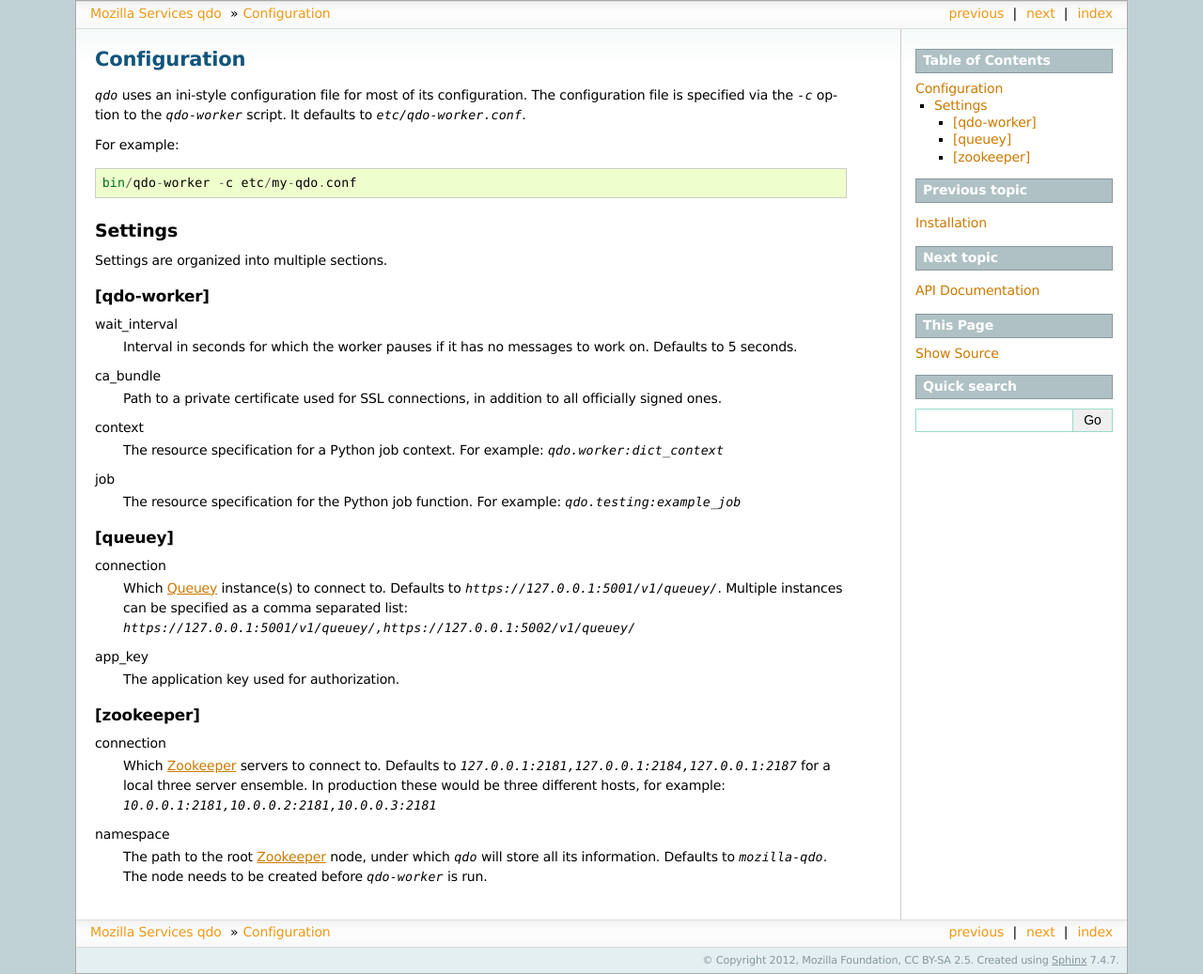
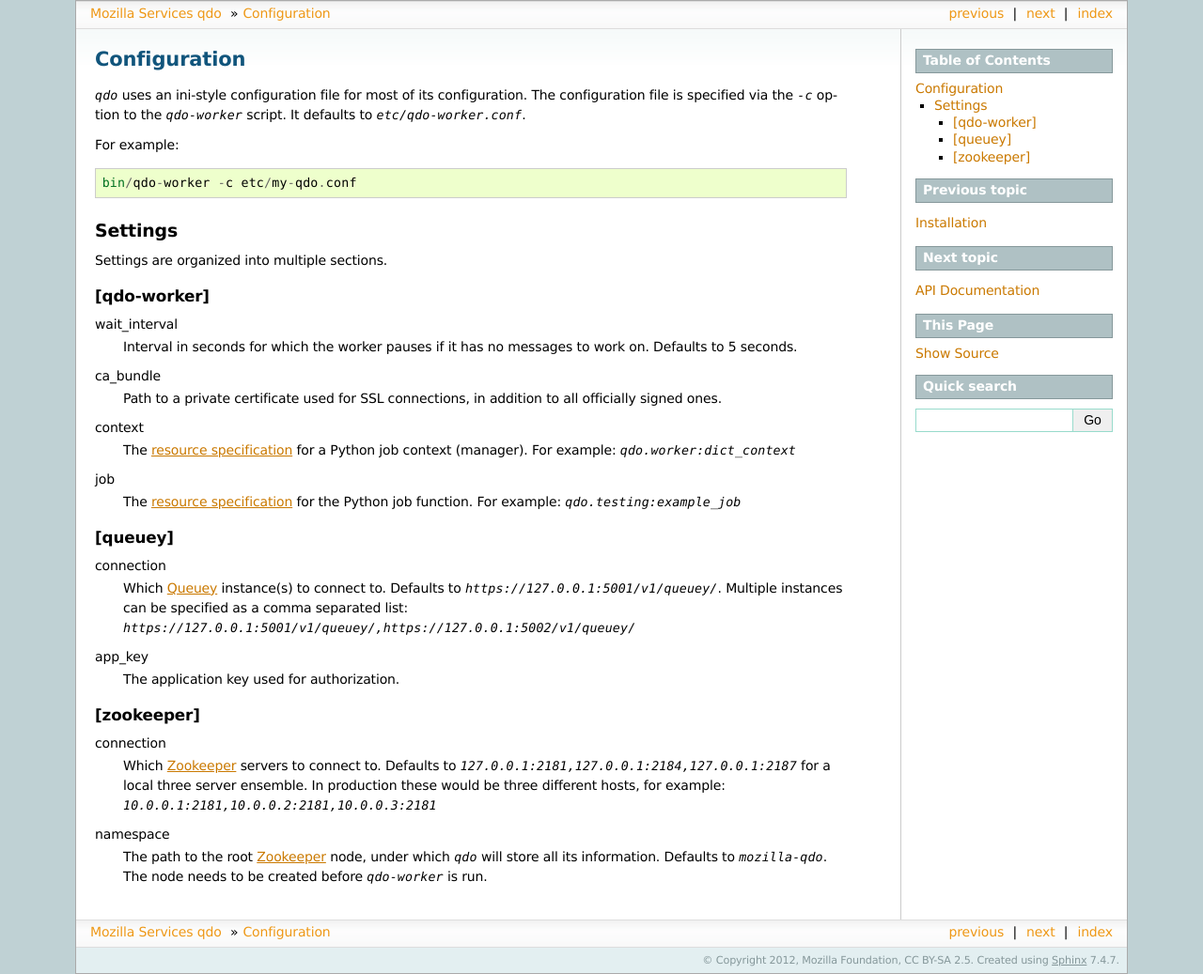
Before and after one commit to mozilla-services/qdo, a Sphinx documentation site: the page built from docs/config.rst, in a window 1280 px wide. Shown: the whole page at 94% size. Built offline with Sphinx 7.4.7, drawn with Linux system fonts in a browser that asks for light colours.

Commit message:
explain resource specification strings

```diff
--- a/docs/config.rst
+++ b/docs/config.rst
@@ -27,12 +27,12 @@
     officially signed ones.
 
 context
-    The resource specification for a Python job context. For example:
-    `qdo.worker:dict_context`
+    The :term:`resource specification` for a Python job context (manager).
+    For example: `qdo.worker:dict_context`
 
 job
-    The resource specification for the Python job function. For example:
-    `qdo.testing:example_job`
+    The :term:`resource specification` for the Python job function. For
+    example: `qdo.testing:example_job`
 
 [queuey]
 --------
--- a/docs/glossary.rst
+++ b/docs/glossary.rst
@@ -16,6 +16,11 @@
      The Mozilla Services team builds and operates scalable infrastructure
      for internal Mozilla projects. See https://wiki.mozilla.org/Services.
 
+   resource specification
+     A resource specification is a string, consisting of a dotted name
+     pointing to a Python module and separated by a colon the name of a
+     function in that module. For example: `os.path:join`
+
    Queuey
      Yet another message queue. See http://queuey.readthedocs.org/ or
      https://github.com/mozilla-services/queuey/.
```
